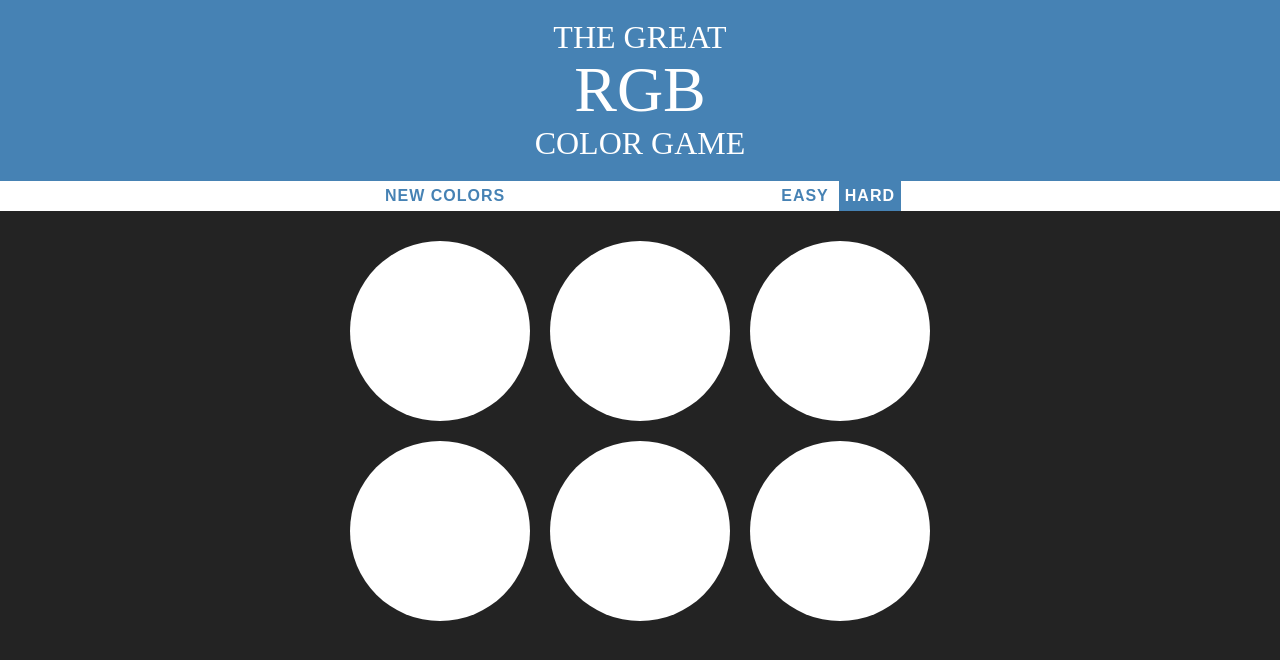
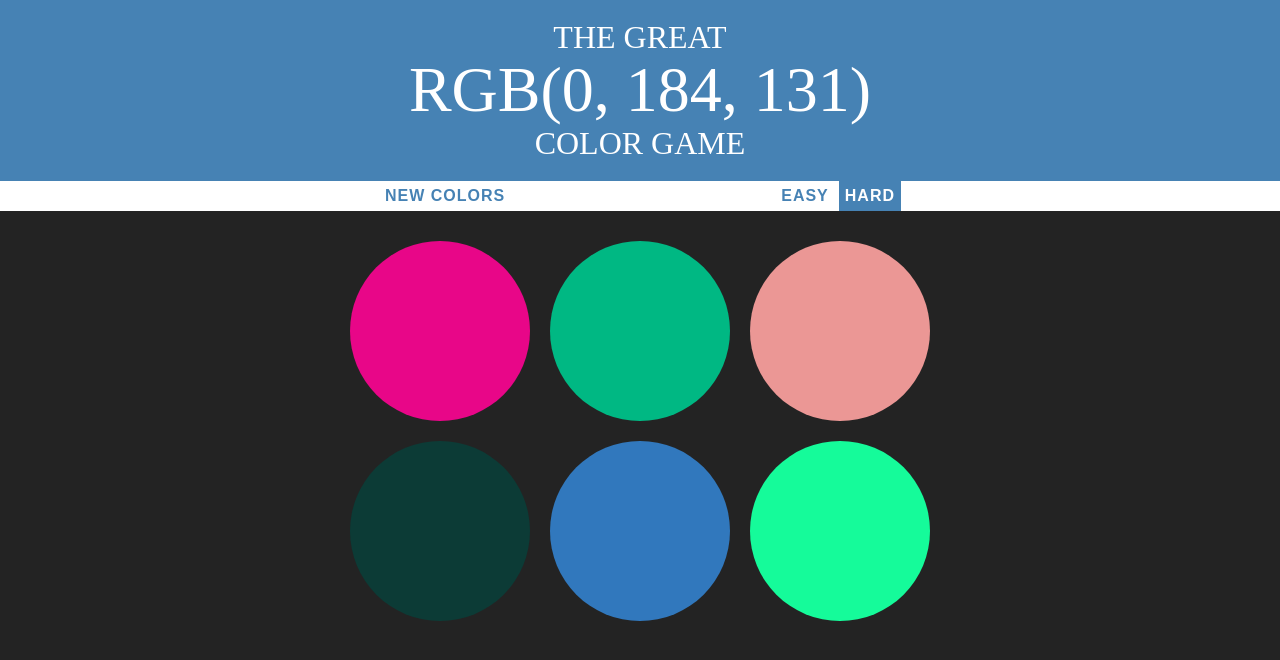
Before and after one commit to IanRoskow/rgbGame, a plain HTML site: page index.html in a window 1280 px wide. Drawn offline with Linux system fonts and the light colour scheme; files that its build step writes are made by us from their sources.

Commit message:
Update asset references

```diff
--- a/index.html
+++ b/index.html
@@ -5,7 +5,7 @@
     <meta name="viewport" content="width=device-width, initial-scale=1.0">
     <meta http-equiv="X-UA-Compatible" content="ie=edge">
     <title>Color Game</title>
-    <link rel="stylesheet" href="colorGame.css">
+    <link rel="stylesheet" href="./assets/css/colorGame.css">
 </head>
 <body>
     <h1>The Great <div id="colorDisplay">RGB</div> Color Game</h1>
@@ -23,6 +23,6 @@
             <div class="square"></div>
             <div class="square"></div>
     </div>
-    <script src="colorGame.js"></script>
+    <script src="./assets/js/colorGame.js"></script>
 </body>
 </html>
```
